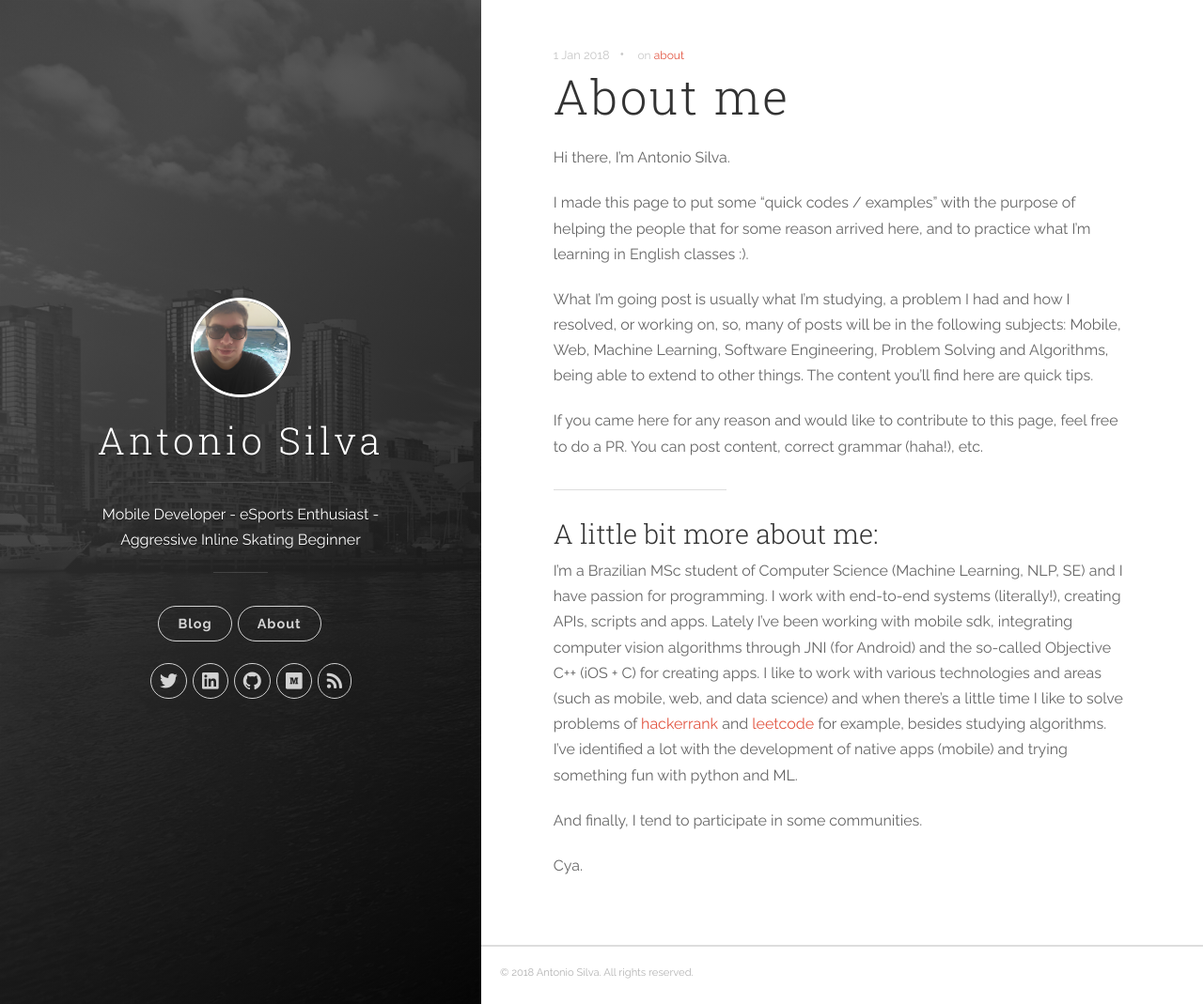
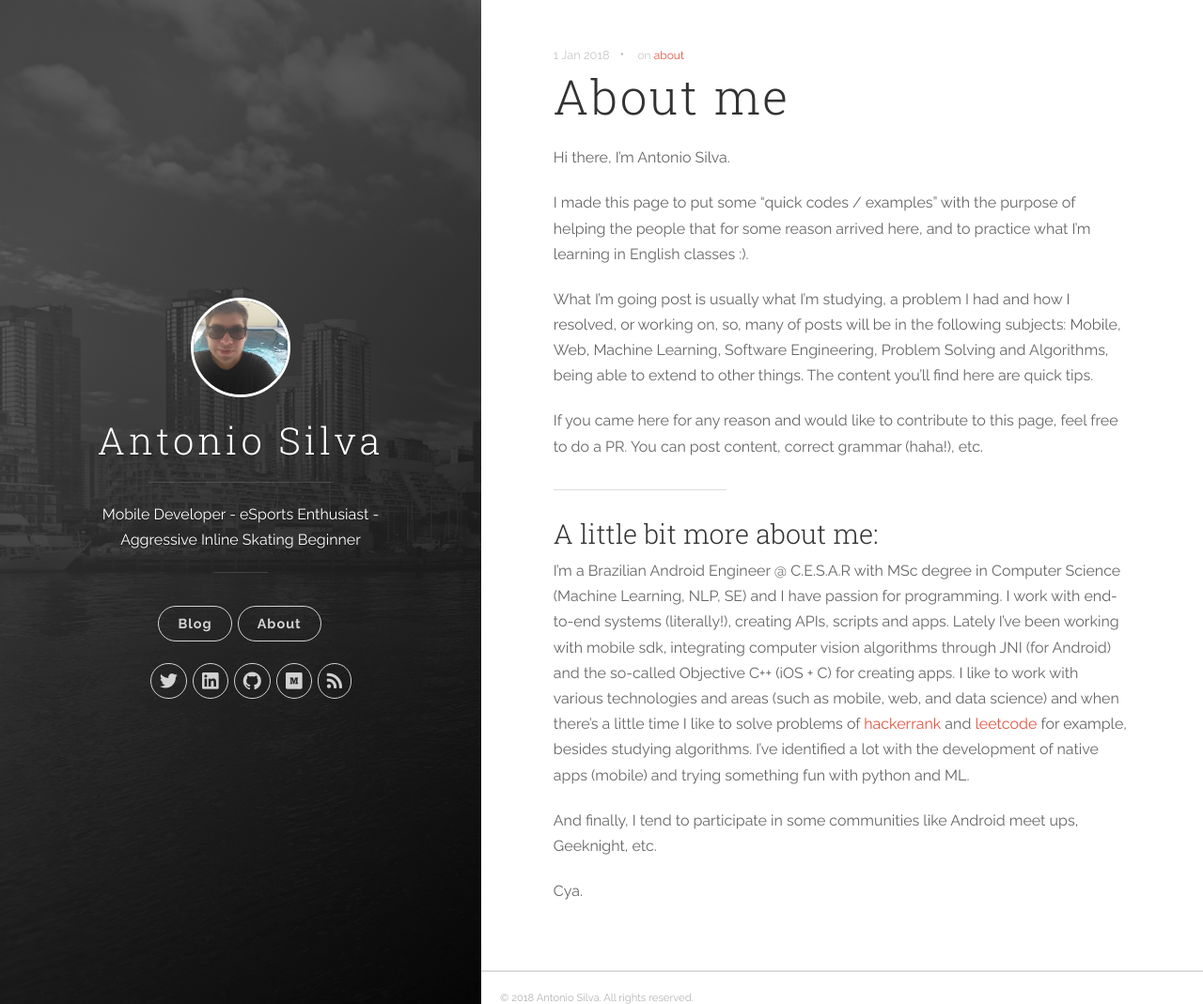
Before and after one commit to antoniosj/antoniosj.github.io, a Jekyll site: the page built from _posts/2018-01-01-about-me.markdown, in a window 1280 px wide and 1069 px high. Shown: the whole window at 94% size. Built offline with Jekyll 4.4.1, drawn with Linux system fonts in a browser that asks for light colours.

Commit message:
Update 2018-01-01-about-me.markdown

```diff
--- a/_posts/2018-01-01-about-me.markdown
+++ b/_posts/2018-01-01-about-me.markdown
@@ -17,8 +17,8 @@ If you came here for any reason and would like to contribute to this page, feel
 
 ### A little bit more about me:
 
-I’m a Brazilian MSc student of Computer Science (Machine Learning, NLP, SE) and I have passion for programming. I work with end-to-end systems (literally!), creating APIs, scripts and apps. Lately I’ve been working with mobile sdk, integrating computer vision algorithms through JNI (for Android) and the so-called Objective C++ (iOS + C) for creating apps. I like to work with various technologies and areas (such as mobile, web, and data science) and when there’s a little time I like to solve problems of [hackerrank](https://www.hackerrank.com) and [leetcode](https://leetcode.com) for example, besides studying algorithms. I’ve identified a lot with the development of native apps (mobile) and trying something fun with python and ML.
+I’m a Brazilian Android Engineer @ C.E.S.A.R with MSc degree in Computer Science (Machine Learning, NLP, SE) and I have passion for programming. I work with end-to-end systems (literally!), creating APIs, scripts and apps. Lately I’ve been working with mobile sdk, integrating computer vision algorithms through JNI (for Android) and the so-called Objective C++ (iOS + C) for creating apps. I like to work with various technologies and areas (such as mobile, web, and data science) and when there’s a little time I like to solve problems of [hackerrank](https://www.hackerrank.com) and [leetcode](https://leetcode.com) for example, besides studying algorithms. I’ve identified a lot with the development of native apps (mobile) and trying something fun with python and ML.
 
-And finally, I tend to participate in some communities.
+And finally, I tend to participate in some communities like Android meet ups, Geeknight, etc.
 
 Cya.
```
